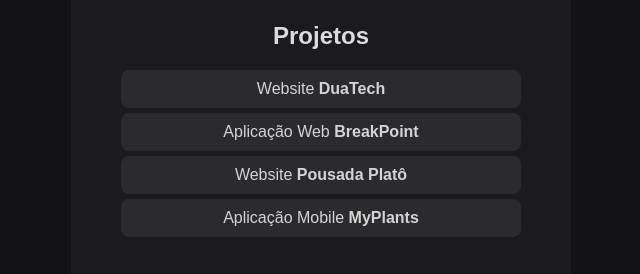
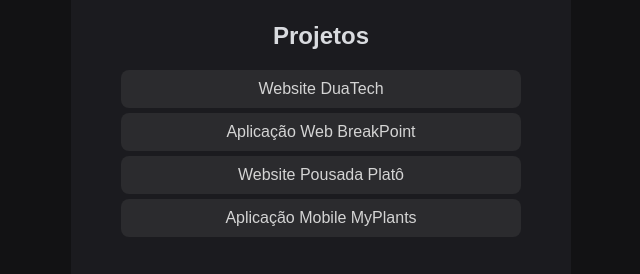
Before and after one commit to henriquexaud/LinkRoot, a plain HTML site: page index.html in a window 1280 px wide. Shown: the part 209-483 px from the top of the page, without its empty margins (319-959 px from the left). Drawn offline with Linux system fonts and the light colour scheme.

Commit message:
remove strong text

```diff
--- a/index.html
+++ b/index.html
@@ -21,16 +21,16 @@
             <h2>Projetos</h2>
             <ul>
                 <a href="https://henriquexaud.github.io/" target="_blank">
-                    <li>Website <strong>DuaTech</strong></li>
+                    <li>Website DuaTech</li>
                 </a>
                 <a href="https://break-point-beryl.vercel.app/" target="_blank">
-                    <li>Aplicação Web <strong>BreakPoint</strong></li>
+                    <li>Aplicação Web BreakPoint</li>
                 </a>
                 <a href="https://www.pousadaplatodotepequem.com/" target="_blank">
-                    <li>Website <strong> Pousada Platô</strong></li>
+                    <li>Website Pousada Platô</li>
                 </a>
                 <a href="https://expo.dev/@henrique_xaud/MyPlants" target="_blank">
-                    <li>Aplicação Mobile <strong>MyPlants</strong></li>
+                    <li>Aplicação Mobile MyPlants</li>
                 </a>
             </ul>
 
```
